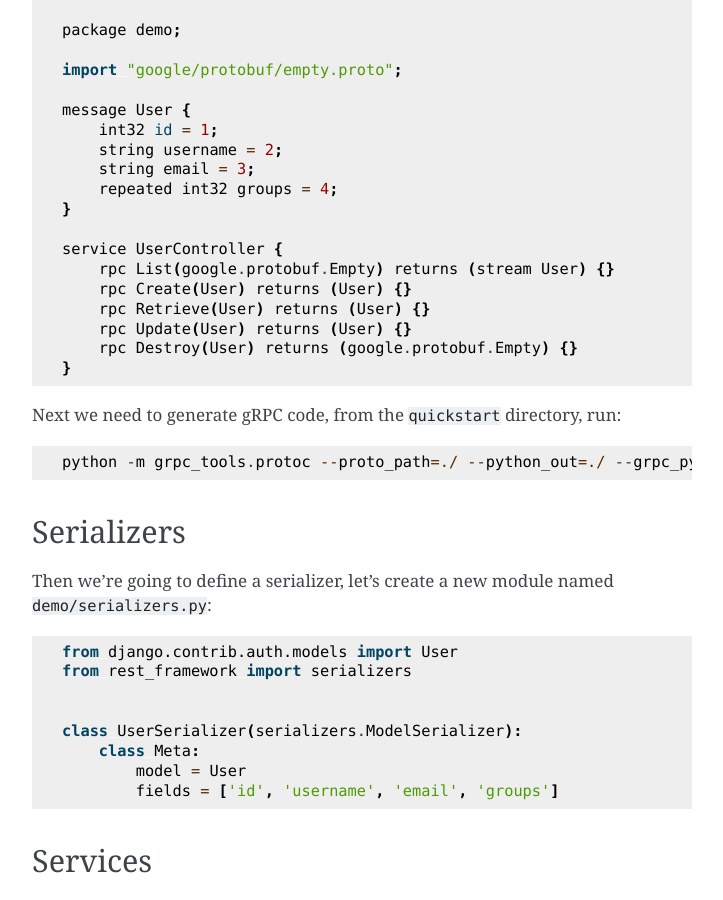
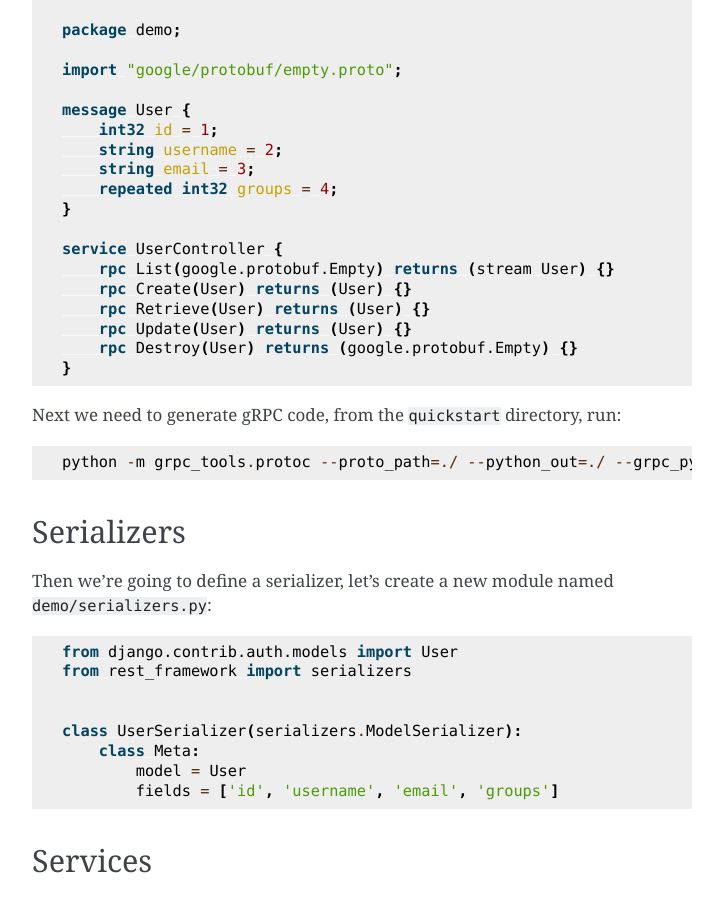
Before and after one commit to fengsp/django-grpc-framework, a Sphinx documentation site: the page built from docs/quickstart.rst, in a window 1280 px wide and 900 px high, scrolled down 1079 px. Shown: the whole window, without its empty margins (388-1111 px from the left). Built offline with Sphinx 7.4.7, drawn with Linux system fonts in a browser that asks for light colours.

Commit message:
Added code block for protobuf

```diff
--- a/README.rst
+++ b/README.rst
@@ -46,7 +46,9 @@ model-backed service for accessing users, startup a new project:
     $ django-admin startproject demo
     $ python manage.py migrate
 
-Now define protos in ``demo.proto``::
+Now define protos in ``demo.proto``:
+
+.. code-block:: protobuf
 
     syntax = "proto3";
 
--- a/docs/quickstart.rst
+++ b/docs/quickstart.rst
@@ -48,7 +48,9 @@ Protos
 ------
 
 Our first step is to define the gRPC service and messages, create a file
-``quickstart/demo.proto`` next to ``quickstart/manage.py``::
+``quickstart/demo.proto`` next to ``quickstart/manage.py``:
+
+.. code-block:: protobuf
 
     syntax = "proto3";
 
--- a/docs/tutorial/building_services.rst
+++ b/docs/tutorial/building_services.rst
@@ -74,7 +74,9 @@ Defining a service
 Our first step is to define the gRPC service and messages, create a directory
 ``tutorial/protos`` that sits next to ``tutorial/manage.py``, create another
 directory ``protos/blog_proto`` and create the ``protos/blog_proto/post.proto``
-file::
+file:
+
+.. code-block:: protobuf
 
     syntax = "proto3";
 
```
